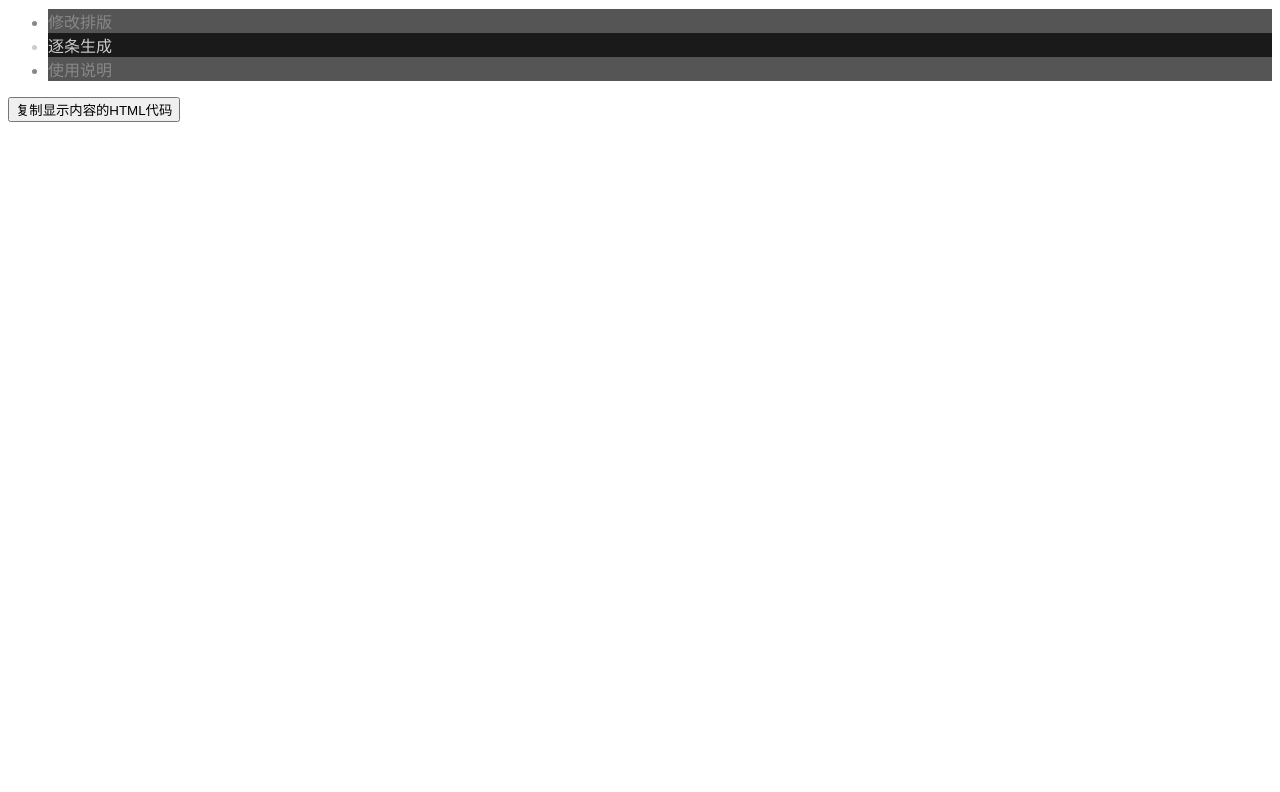
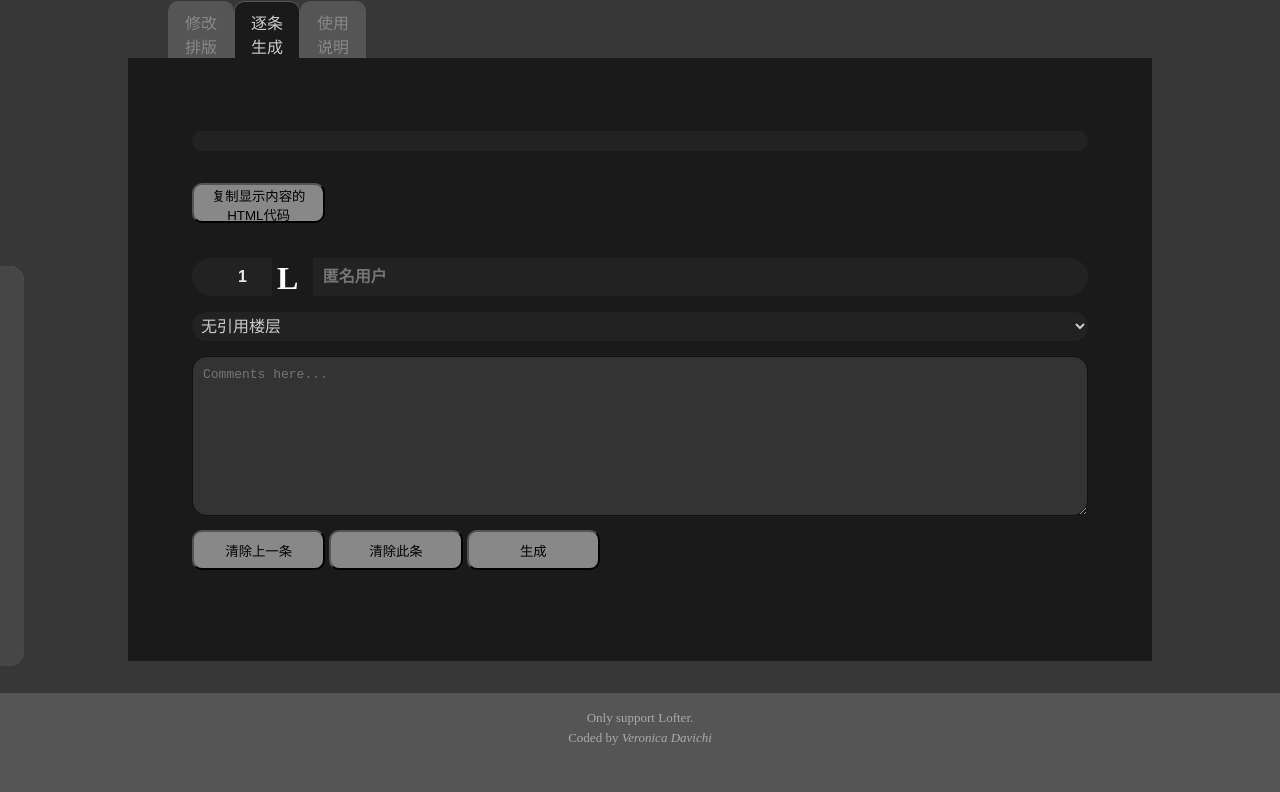
Before and after one commit to VeronicaDavichi/LofterForumFormatter, a plain HTML site: page index.html in a window 1280 px wide. Shown: the part 66-858 px from the top of the page. After the commit the page ends 824 px from the top, so only its background shows below. Drawn offline with Linux system fonts and the light colour scheme.

Commit message:
Update index.html

```diff
--- a/index.html
+++ b/index.html
@@ -2,7 +2,243 @@
 <head>
     <meta name="viewport" content="width=device-width, initial-scale=1.0, minimum-scale=1.0, maximum-scale=1.0, user-scalable=no">
     <title>Lofter 论坛体排版工具</title>
-    <link href="style.css" rel="stylesheet" type="text/css">
+    <style>
+        .text {
+    background-color: #222222;
+    margin: 0.5em 0;
+    padding: 10px;
+    border-radius: 15px;
+    font-size: medium;
+    width: 100%;
+    border: 0px;
+    overflow-wrap: break-word;
+    cursor: text;
+    box-sizing: border-box;
+}
+
+.text p {
+    margin: 0;
+    padding: 0.5em 0;
+}
+
+blockquote {
+    border-left: #aaaaaa solid 4px;
+    padding-left: 15px;
+    margin-left: 0;
+}
+
+#layout {
+    color: #888888;
+    height: 25em
+}
+
+p {
+    margin: 0.5em 0;
+    padding: 0;
+}
+
+.box {
+    margin: 0;
+    display: flex;
+    justify-content: stretch;
+}
+
+.box input {
+     border: 0px;
+    color: #eaeaea;
+}
+
+#floor {
+    width: 5em;
+    text-align: right;
+    font-weight: bold;
+    border-radius: 30px 0 0 30px;
+}
+
+#name {
+    margin-right: 0;
+    font-weight: bolder;
+    border-radius: 0 30px 30px 0;
+    width: 100%;
+}
+
+#span-l {
+    width: 1.3em;
+    margin-top: 0.3em;
+    padding-left: 5px;
+    color: white;
+    font-size: xx-large;
+    font-weight: bolder;
+}
+
+#comment {
+    background-color: #333333;
+    color: #FFFFFF;
+    height: 20%;
+    width: 100%;
+    border: #111111 solid 1px;
+}
+
+body {
+    background-color: #555555;
+    margin: 0;
+    padding: 0;
+}
+
+h1 {
+    color: #eaeaea;
+    text-align: center;
+}
+
+h2 {
+    color: #aaaaaa;
+}
+
+.btn {
+    align-items: center;
+    width: 10em;
+    height: 3em;
+    background-color: #888888;
+    border-radius: 10px;
+    margin-bottom: 2em;
+}
+
+section {
+    margin: 2em 5em;
+    display: block;
+    color: #888888;
+}
+
+.page{
+    width: 100%;
+    min-height: 85%;
+    padding-bottom: 2em;
+    background-color: #373737;
+}
+
+footer {
+    margin: 0;
+    height: 3em;
+    color: #aaaaaa;
+    font-size: small;
+    text-align: center;
+    padding:1em;
+    background-color: #555555;
+    bottom: 0;
+}
+
+footer p {
+    margin: 0.3em;
+    padding: 0;
+}
+
+header, nav, ul {
+    background-color: #373737;
+    margin: 0;
+}
+
+nav {
+    margin: 0 10%;
+    border-bottom: 1px solid #1a1a1a;
+}
+
+#nav li {
+    width: 2em;
+    height: 2.5em;
+    padding: 0.5em 1em;
+    text-align: center;
+    border-radius: 10px 10px 0 0;
+    color: #cccccc;
+    display: inline-block;
+    background-color: #1a1a1a;
+    border-top: #555555 1px solid;
+    border-left: #555555 1px solid;
+    border-right: #555555 1px solid;
+}
+
+section {
+    background-color: #1a1a1a;
+    margin: 0 10%;
+    border: 0;
+    width: 70%;
+    align-items:stretch;
+    padding: 5%;
+}
+
+a {
+    color:#888888;
+}
+
+#gen-default-pre {
+    margin-top: 0.2em;
+}
+
+#gen-preview {
+    margin-bottom: 2em;
+}
+
+#ref option, #ref{
+    padding: 5px;
+    color: #cccccc;
+}
+
+#namelist {
+    background-color: #aaaaaa;
+    color: #373737;
+    float: left;
+    position: absolute;
+    opacity: 0.5;
+    height: 25em;
+    width: 15em;
+    border-radius: 0 15px 15px 0;
+    font-size: medium;
+    border: 0px;
+    overflow-wrap: break-word;
+    cursor: text;
+    box-sizing: border-box;
+}
+
+#divnamelist {
+    height: 20em;
+    overflow: auto;
+}
+
+#namelist ul {
+    padding: 10px;
+    padding-right: 3em;
+    background-color: #aaaaaa;
+}
+
+.linamelist {
+    background-color: #aaaaaa;
+    color: #000000;
+    padding: 0.5em;
+    display: block;
+}
+
+.linamelist:hover {
+    background-color: #555555;
+    cursor: pointer;
+}
+
+h4 {
+    margin-left: 10px;
+}
+
+#ulnamelist {
+    padding: 0;
+}
+
+#namelistbut {
+    font-size: medium;
+    background-color: #555555;
+    border-radius: 0 15px 15px 0;
+    width: 2em;
+    float: left;
+    position: absolute;
+    left: 13em;
+}
+    </style>
 </head>
 <body>
     <div class="page">
```
